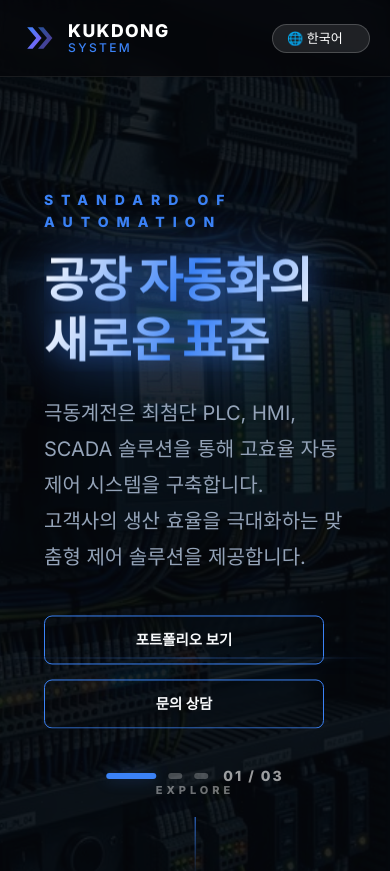
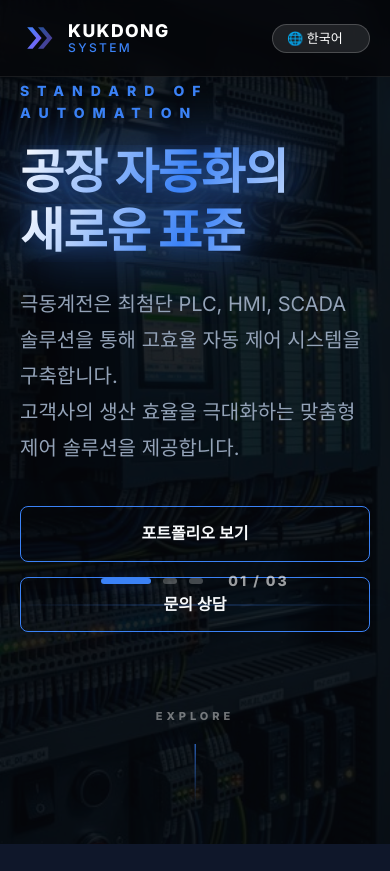
Before and after one commit to kukdongSystem/kukdongsystem, a Next.js app: page / in a window 390 px wide. Shown: the top 871 px of the page. Built offline with nearby package versions, Linux system fonts and the light colour scheme.

Commit message:
UI: Refactor hero layout to flex for perfect mobile responsiveness - No more overlaps

```diff
--- a/src/app/globals.css
+++ b/src/app/globals.css
@@ -236,6 +236,17 @@ nav .container {
   min-height: 85vh;
   position: relative;
   overflow: hidden;
+  display: flex;
+  align-items: center;
+}
+
+@media (max-width: 768px) {
+  .hero {
+    min-height: 100vh;
+    padding-top: 80px;
+    padding-bottom: 120px;
+    align-items: flex-start;
+  }
 }
 
 .scanner {
@@ -312,6 +323,21 @@ nav .container {
   font-size: 4rem;
   line-height: 1.1;
   margin-bottom: 24px;
+}
+
+@media (max-width: 768px) {
+  .hero-content {
+    position: relative !important;
+    top: 0 !important;
+    left: 0 !important;
+    transform: none !important;
+    width: 100% !important;
+    padding: 0 !important;
+    display: none;
+  }
+  .hero-content.active {
+    display: block;
+  }
 }
 
 .hero-content p {
@@ -465,14 +491,13 @@ nav .container {
 @media (max-width: 768px) {
   .hero-btns {
     flex-direction: column;
-    gap: 12px;
-    align-items: flex-start;
+    gap: 15px;
+    margin-top: 40px !important;
   }
   .hero-btns a {
-    width: 100%;
-    max-width: 280px;
-    padding: 12px 20px !important;
-    font-size: 0.9rem;
+    width: 100% !important;
+    max-width: none !important;
+    text-align: center;
   }
 }
 
@@ -489,10 +514,12 @@ nav .container {
 
 @media (max-width: 768px) {
   .hero-indicators {
-    bottom: 30px;
-    left: 50%;
-    transform: translateX(-50%);
-    gap: 15px;
+    bottom: 40px;
+    left: 0;
+    right: 0;
+    width: 100%;
+    justify-content: center;
+    transform: none;
   }
 }
 
--- a/src/app/page.tsx
+++ b/src/app/page.tsx
@@ -219,7 +219,7 @@ export default function Home() {
           ))}
         </div>
 
-        <div className="container" style={{ position: 'relative', height: '85vh', minHeight: '600px', width: '100%' }}>
+        <div className="container hero-container-mobile" style={{ position: 'relative', width: '100%' }}>
           <div style={{ position: 'relative', height: '100%', width: '100%' }}>
             {heroSlides.map((slide, index) => (
               <div
```
